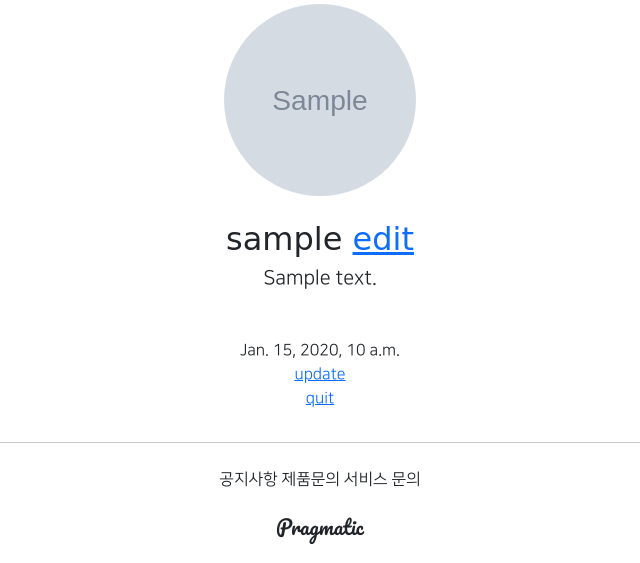
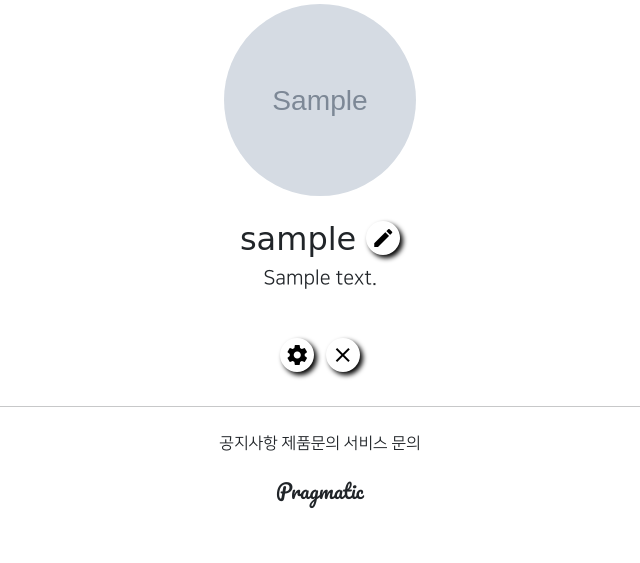
Before and after one commit to ojh789ojh/study_ai_django, a Django app: page /accounts/detail/1 in a window 1280 px wide. Shown: the part 269-832 px from the top of the page, without its empty margins (320-960 px from the left). After the commit the page ends 777 px from the top, so only its background shows below. Run offline with Django 3.2, Linux system fonts and the light colour scheme; a user stored in the database is signed in; tables that the repository leaves empty hold one stand-in row (values such as "Sample post"); grey boxes marked "Sample" are stand-in pictures; parts of the project's set-up code (start-up, migrations or seed data) failed here and were passed over; some libraries are stand-ins or nearby versions; some web fonts are replaced.

Commit message:
no message

```diff
--- a/accountApp/templates/accountApp/detail.html
+++ b/accountApp/templates/accountApp/detail.html
@@ -7,7 +7,9 @@
                 <img class="profile_image m-4" src="{{ target_user.profile.image.url }}" alt="profile image">
                 {% if target_user == user %}
                 <h2 class="NNS">{{ target_user.profile.nickname }}
-                    <a href="{% url 'profileApp:update' pk=target_user.profile.pk %}">edit</a>
+                    <a class="material-icons round-button" href="{% url 'profileApp:update' pk=target_user.profile.pk %}">
+                        edit
+                    </a>
                 </h2>
                 {% endif %}
                 <h5>{{ target_user.profile.message }}</h5>
@@ -19,15 +21,12 @@
             </h2>
             {% endif %}
         </div>
-        <div>
-            {{ target_user.date_joined }}
-        </div>
         {% if user == target_user %}
         <div>
-            <a href="{% url 'accountApp:update' pk=target_user.pk %}">update</a>
-        </div>
-        <div>
-            <a href="{% url 'accountApp:delete' pk=target_user.pk %}">quit</a>
+            <a href="{% url 'accountApp:update' pk=target_user.pk %}"
+             class="material-icons round-button mx-1">settings</a>
+            <a href="{% url 'accountApp:delete' pk=target_user.pk %}"
+             class="material-icons round-button mx-1">close</a>
         </div>
         {% endif %}
     </div>
--- a/accountApp/views.py
+++ b/accountApp/views.py
@@ -53,7 +53,9 @@ class AccountUpdateView(UpdateView):
     form_class = AccountCreationForm
     context_object_name = 'target_user'
     template_name = 'accountApp/update.html'
-    success_url = reverse_lazy('accountApp:hello_world')
+
+    def get_success_url(self):
+        return reverse('accountApp:detail', kwargs={'pk': self.object.pk})
 
 
 @method_decorator(has_ownership, 'get')
--- a/static/base.css
+++ b/static/base.css
@@ -34,3 +34,15 @@
 .NNS {
     font-family: "NanumSquareB", cursive;
 }
+
+.round-button{
+    color: black;
+    text-decoration: none;
+    box-shadow: 3px 3px 5px black;
+    border-radius: 20rem;
+    padding: 0.3rem;
+}
+
+.round-button:hover{
+    color: dimgray;
+}
--- a/templates/head.html
+++ b/templates/head.html
@@ -5,6 +5,8 @@
     <link rel="stylesheet" type="text/css" href="{% static 'base.css' %}">
     <link href="https://cdn.jsdelivr.net/npm/bootstrap@5.0.2/dist/css/bootstrap.min.css" rel="stylesheet" integrity="sha384-EVSTQN3/azprG1Anm3QDgpJLIm9Nao0Yz1ztcQTwFspd3yD65VohhpuuCOmLASjC" crossorigin="anonymous">
 {#    <script src="https://cdn.jsdelivr.net/npm/bootstrap@5.0.2/dist/js/bootstrap.bundle.min.js" integrity="sha384-MrcW6ZMFYlzcLA8Nl+NtUVF0sA7MsXsP1UyJoMp4YLEuNSfAP+JcXn/tWtIaxVXM" crossorigin="anonymous"></script>#}
+    <link href="https://fonts.googleapis.com/css2?family=Material+Icons"
+      rel="stylesheet">
     <style>
         body div{
             text-align: center;
```
Also changed, not shown: profileapp/views.py (+7 -3 lines).
